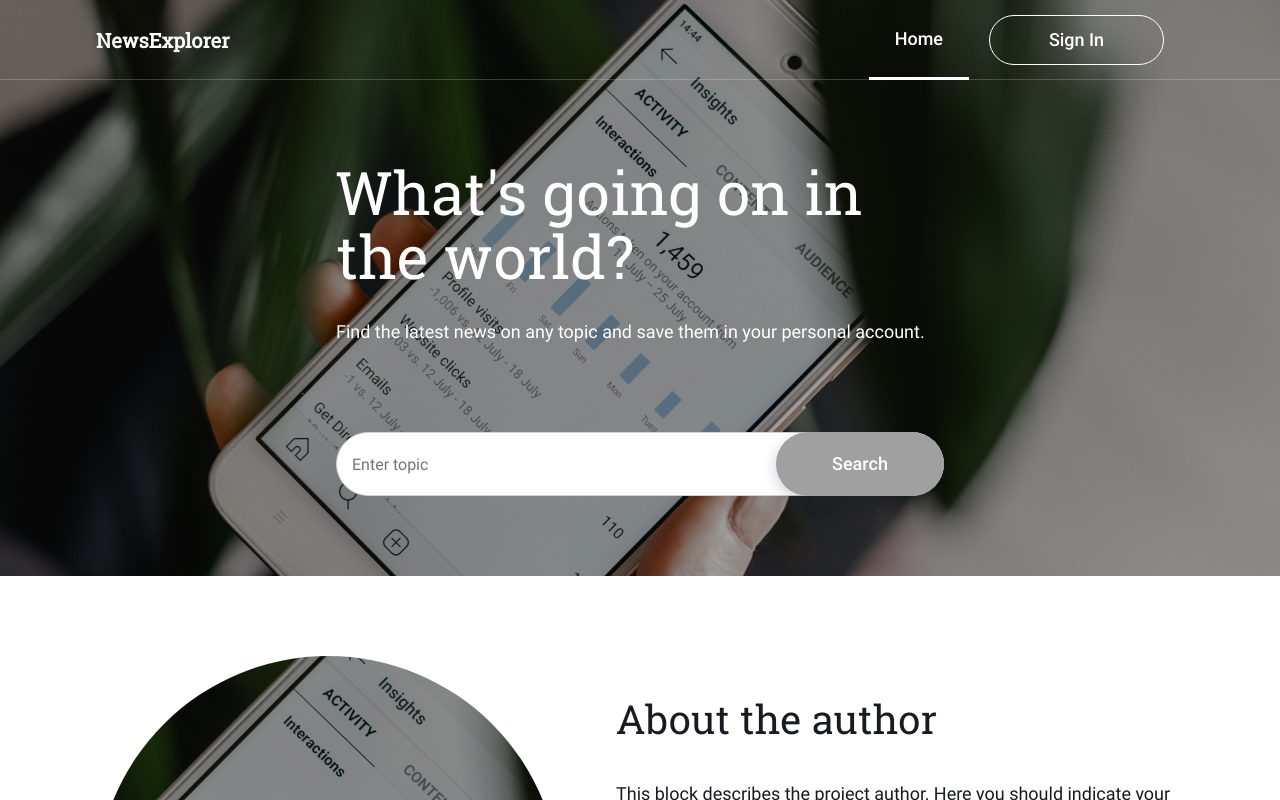
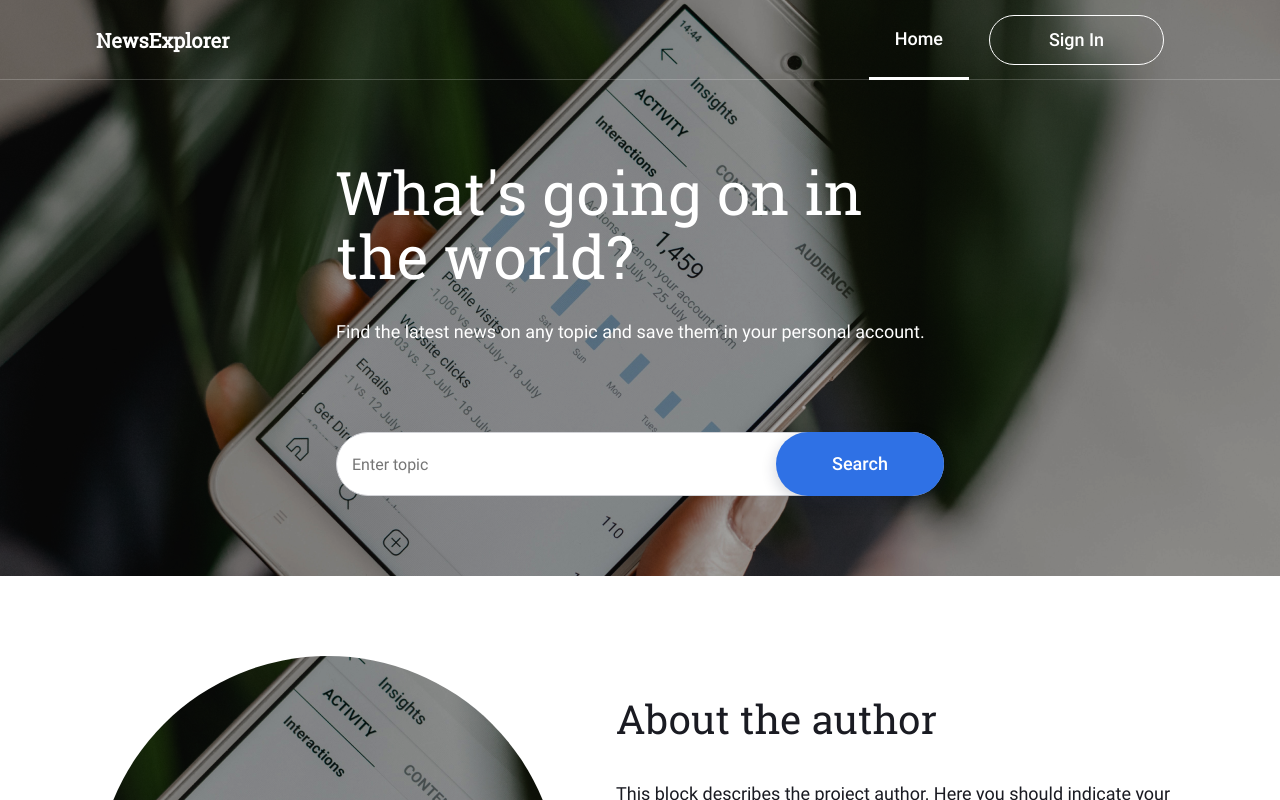
Before and after one commit to iralvin/news-explorer-frontend, a React (Create React App) app: page / in a window 1280 px wide. Shown: the top 800 px of the page. Built offline with nearby package versions, Linux system fonts and the light colour scheme.

Commit message:
minor fix

```diff
--- a/src/components/App/App.js
+++ b/src/components/App/App.js
@@ -240,7 +240,7 @@ function App() {
       <div className='App'>
         <Switch>
           <ProtectedRoute
-            path='/saved'
+            path='/saved-news'
             openSigninPopup={openSigninPopup}
             component={SavedNews}
             isPopupOpened={signinPopupIsOpen || signupPopupIsOpen}
--- a/src/components/Main/Main.js
+++ b/src/components/Main/Main.js
@@ -63,7 +63,7 @@ function Main(props) {
               placeholder='Enter topic'
             />
 
-            <button className={`main__search-button ${inputValidity ? "" : "main__search-button_disabled"}`} disabled={!inputValidity}>Search</button>
+            <button className={`main__search-button ${!props.isSearching || inputValidity   ? "" : "main__search-button_disabled"}`} disabled={!inputValidity || props.isSearching}>Search</button>
           </form>
           <span>{errorMessage}</span>
         </div>
--- a/src/components/Navigation/Navigation.js
+++ b/src/components/Navigation/Navigation.js
@@ -41,7 +41,7 @@ function Navigation(props) {
   function createSavedArticlesButton() {
     return (
       <NavLink
-        to='/saved'
+        to='/saved-news'
         activeClassName='navigation__menu-item_active navigation__menu-item_active-black'
         style={{ textDecoration: 'none', display: 'flex' }}
       >
```
Also changed, not shown: 1 other file (tests, documents, lock files or other folders).
